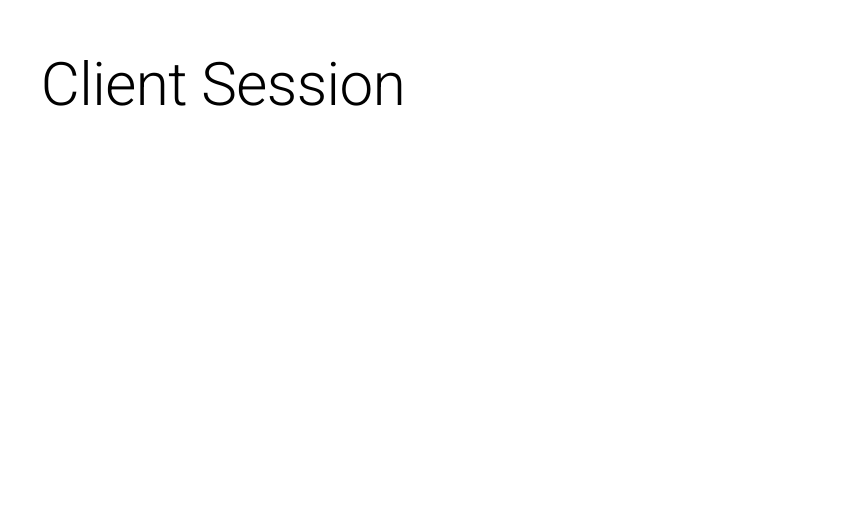
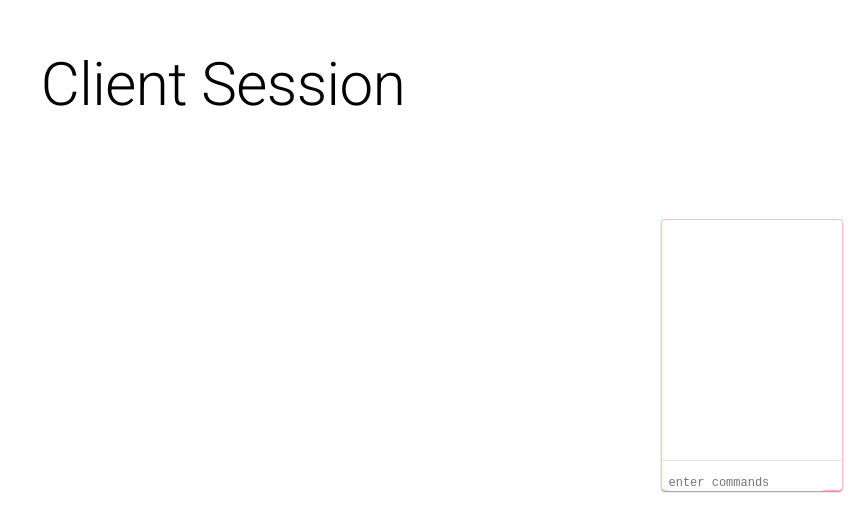
Before and after one commit to peter-yhc/spotify-health-web-ts, a React (Create React App) app: page /sessions in a window 1280 px wide. Shown: the part 289-800 px from the top of the page, without its empty margins (417-1280 px from the left). Built offline with nearby package versions, Linux system fonts and the light colour scheme.

Commit message:
Implement temporary debug box.

```diff
--- a/src/client-sessions/ClientSessionPage.jsx
+++ b/src/client-sessions/ClientSessionPage.jsx
@@ -4,6 +4,7 @@ import { Grid, Typography } from '@material-ui/core';
 import PropTypes from 'prop-types';
 import { connect } from 'react-redux';
 import HealthIndicatorCard from '../heath-indicators/HealthIndicatorCard';
+import DebugPanel from '../debug-panel/DebugPanel';
 
 const styles = {
   header: {
@@ -44,6 +45,7 @@ export const ClientSessionPage = (props) => {
           {generateCards()}
         </Grid>
       </main>
+      <DebugPanel />
     </React.Fragment>
   );
 };
--- /dev/null
+++ b/src/debug-panel/DebugPanel.jsx
@@ -0,0 +1,75 @@
+import React, { useState } from 'react';
+import { withStyles } from '@material-ui/styles';
+import { Divider, Paper } from '@material-ui/core';
+
+const styles = {
+  container: {
+    float: 'right',
+    position: 'absolute',
+    right: '20px',
+    bottom: '20px',
+    border: '1px solid #ffbebe',
+    height: '270px',
+    width: '180px',
+  },
+  textHistory: {
+    height: '240px',
+    display: 'flex',
+    flexDirection: 'column',
+    alignItems: 'flex-start',
+    fontFamily: 'Courier New',
+    fontSize: '12px',
+    boxSizing: 'border-box',
+    padding: '0.5em',
+  },
+  textInput: {
+    // marginTop: '-1px',
+    width: '165px',
+  },
+  inputbox: {
+    '&:focus': {
+      outline: 'none',
+    },
+    border: 'none',
+    fontSize: '12px',
+    fontFamily: 'Courier New',
+  },
+};
+
+const DebugPanel = (props) => {
+  const { classes } = props;
+  const [history, updateHistory] = useState([]);
+
+  const renderHistory = () => {
+    return history.map((each) => {
+      return (<span key={Math.random()}>{each}</span>);
+    });
+  };
+
+  const handleKeyDown = (e) => {
+    if (e.key === 'Enter') {
+      updateHistory([...history, e.target.value]);
+      e.target.value = '';
+    }
+  };
+
+  return (
+    <React.Fragment>
+      <Paper className={classes.container}>
+        <section className={classes.textHistory}>
+          {renderHistory()}
+        </section>
+        <Divider />
+        <section className={classes.textInput}>
+          <input
+            className={classes.inputbox}
+            placeholder="enter commands"
+            onKeyDown={handleKeyDown}
+          />
+        </section>
+      </Paper>
+    </React.Fragment>
+  );
+};
+
+export default withStyles(styles)(DebugPanel);
```
